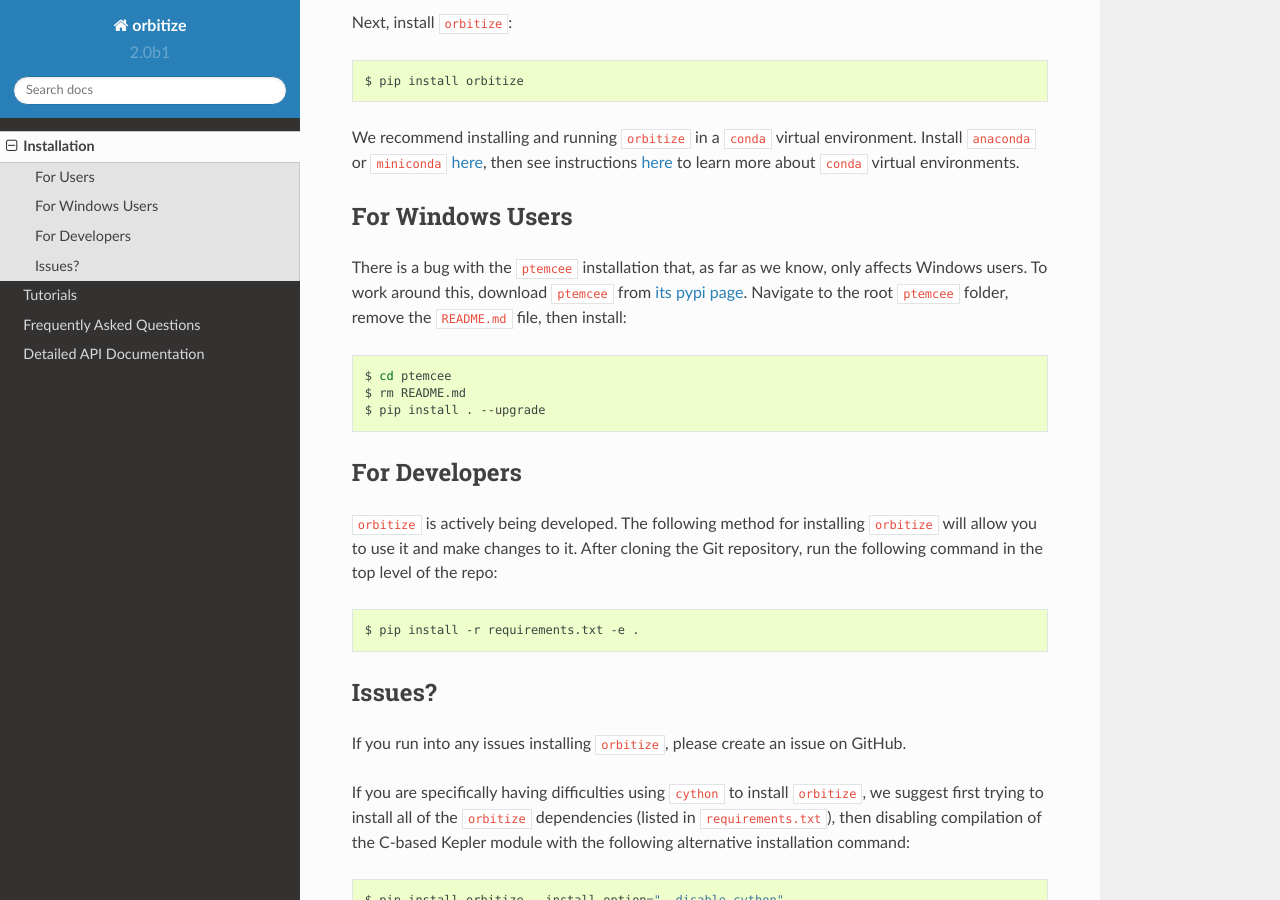
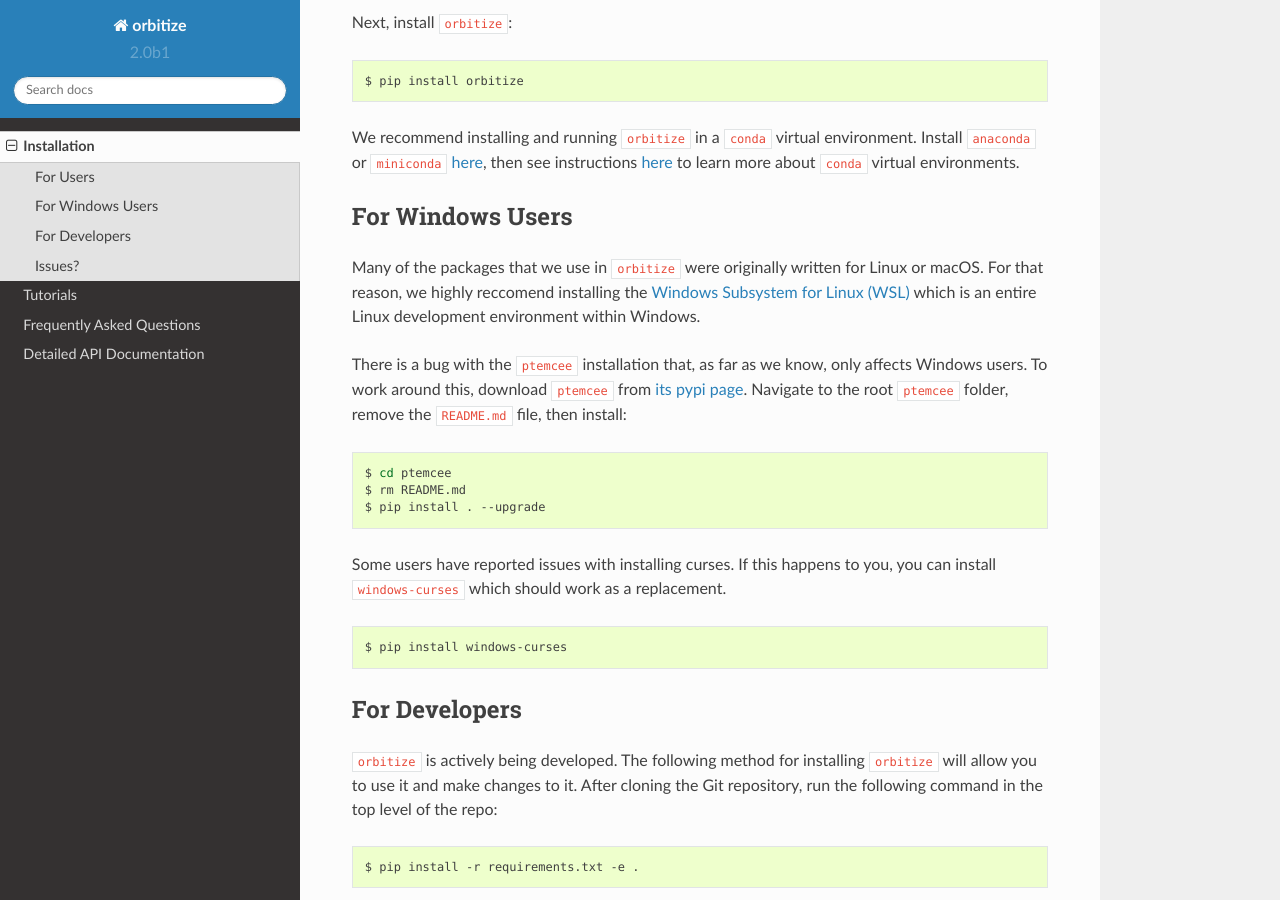
Before and after one commit to sblunt/orbitize, a Sphinx documentation site: the page built from docs/installation.rst, in a window 1280 px wide and 900 px high, scrolled down 492 px. Built offline with Sphinx 7.4.7 and the Read the Docs theme 2.0.0, drawn with Linux system fonts in a browser that asks for light colours; pages that are not in the unit, such as notebooks, are missing from menus.

Commit message:
Adding info about WSL and windows-curses

```diff
--- a/docs/installation.rst
+++ b/docs/installation.rst
@@ -35,6 +35,11 @@
 For Windows Users
 +++++++++++++++++
 
+Many of the packages that we use in ``orbitize`` were originally written for Linux or macOS.
+For that reason, we highly reccomend installing the
+`Windows Subsystem for Linux (WSL) <https://docs.microsoft.com/en-us/windows/wsl/about>`_
+which is an entire Linux development environment within Windows.
+
 There is a bug with the ``ptemcee`` installation that, as far as we know, only affects Windows users.
 To work around this, download ``ptemcee`` from `its pypi page <https://pypi.org/project/ptemcee/>`_.
 Navigate to the root ``ptemcee`` folder, remove the ``README.md`` file, then install:
@@ -44,6 +49,13 @@
 	$ cd ptemcee
 	$ rm README.md
 	$ pip install . --upgrade
+
+Some users have reported issues with installing curses. If this happens to you, you can install
+``windows-curses`` which should work as a replacement.
+
+.. code-block:: bash
+
+	$ pip install windows-curses
 
 For Developers
 ++++++++++++++
```
